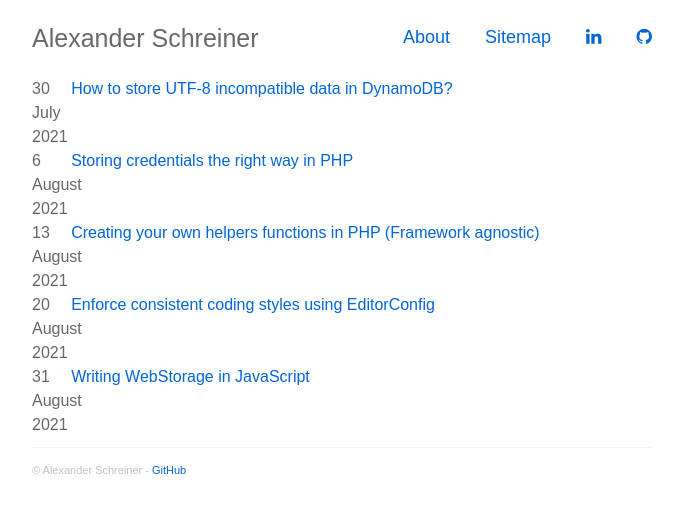
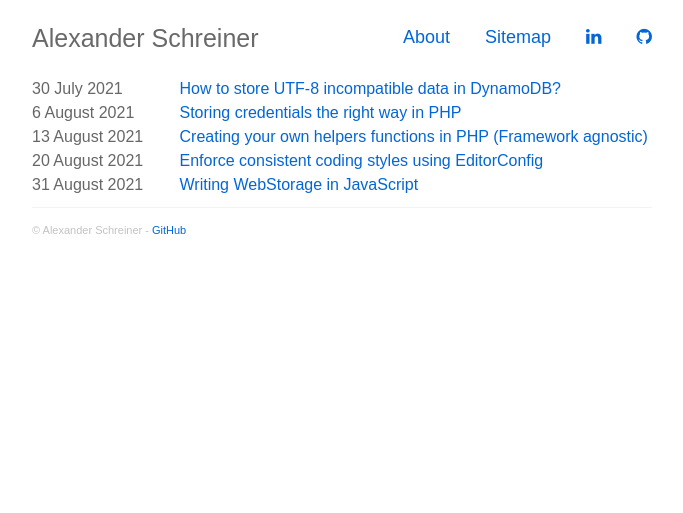
Before and after one commit to alexander-schreiner/alexander-schreiner.github.io, a Jekyll site: the page built from index.html, in a window 1280 px wide. Shown: the top 513 px of the page, without its empty margins (298-981 px from the left). Built offline with Jekyll 4.4.1, drawn with Linux system fonts in a browser that asks for light colours; nearby versions of some CDN libraries; the list of posts is cut into pages by our own code.

Commit message:
Update index.html

```diff
--- a/index.html
+++ b/index.html
@@ -7,7 +7,7 @@
     {% for post in site.blog %}
       {% if post.url %}
         <div class="row">
-          <div class="col-md-1">
+          <div class="col-md-3">
             {{ post.date | date: "%-d %B %Y" }}
           </div>
           <a href="{{ post.url }}">{{ post.title }}</a>
```
